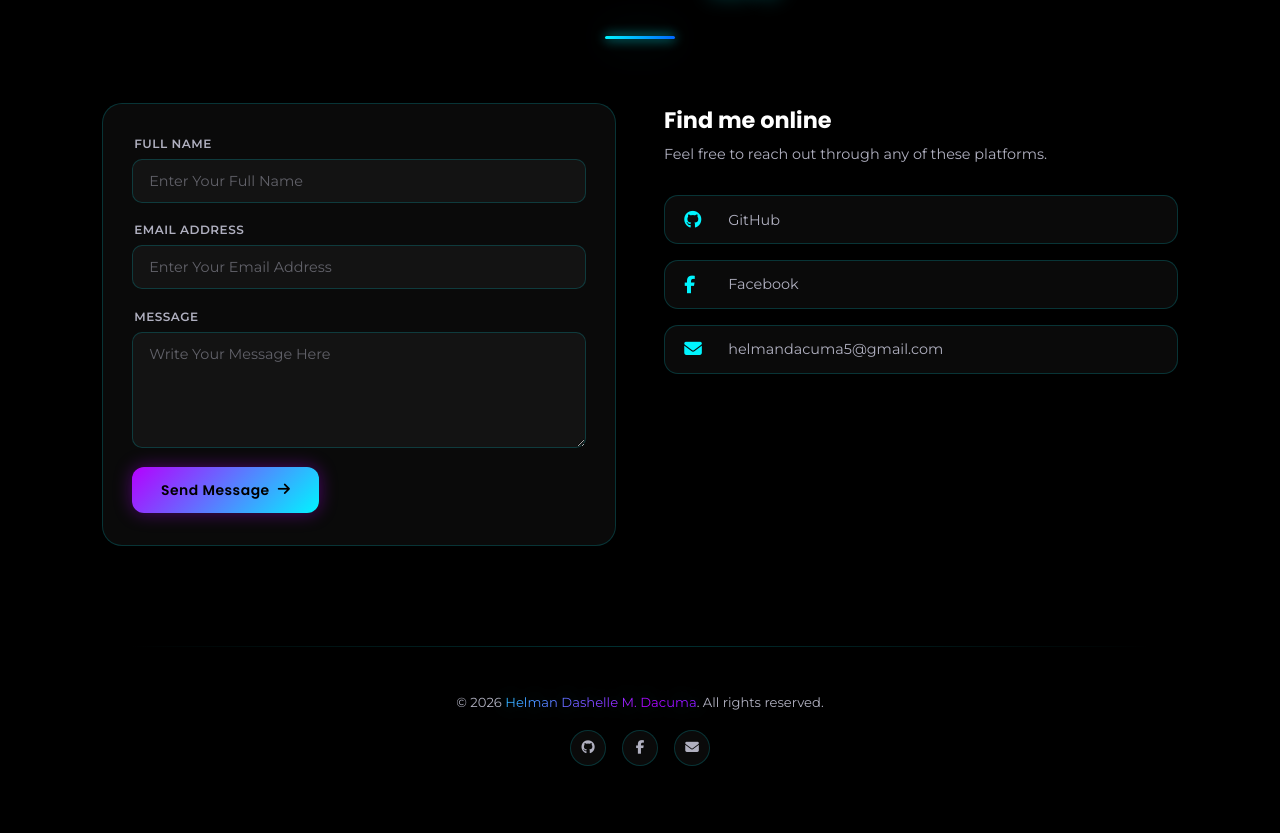
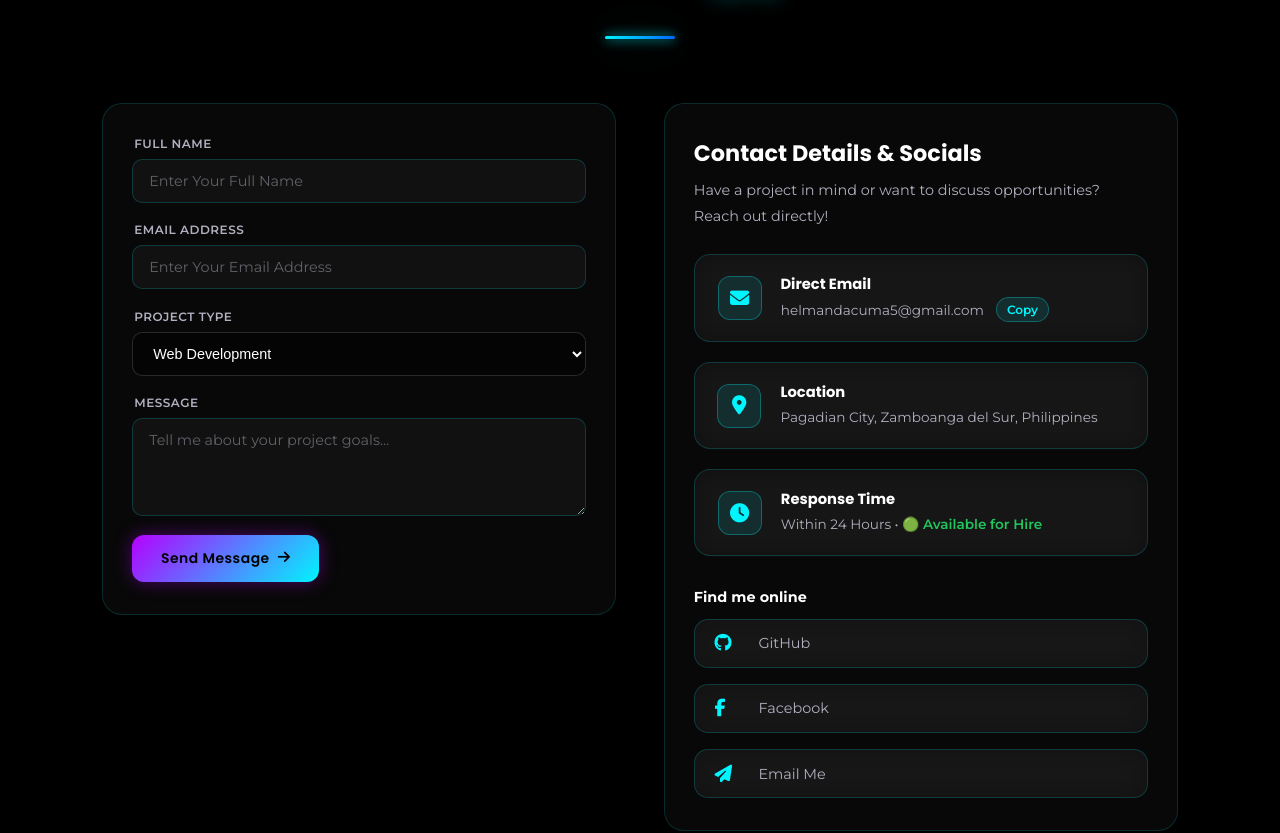
Before and after one commit to Dashersd/portfolio, a React (Vite) app: page / in a window 1280 px wide. Shown: the part 5917-6750 px from the top of the page. Built offline with nearby package versions, Linux system fonts and the light colour scheme.

Commit message:
Upgrade Contact section: added Spotlight cards, 1-click copy email button, Project Type dropdown, and info cards

```diff
--- a/src/components/Contact.jsx
+++ b/src/components/Contact.jsx
@@ -1,9 +1,17 @@
 import React, { useState } from 'react';
 import Reveal from './ui/Reveal';
+import SpotlightCard from './ui/SpotlightCard';
 
 const Contact = () => {
   const [success, setSuccess] = useState(false);
   const [loading, setLoading] = useState(false);
+  const [copied, setCopied] = useState(false);
+
+  const handleCopyEmail = () => {
+    navigator.clipboard.writeText('helmandacuma5@gmail.com');
+    setCopied(true);
+    setTimeout(() => setCopied(false), 3000);
+  };
 
   const handleSubmit = (e) => {
     e.preventDefault();
@@ -26,7 +34,8 @@ const Contact = () => {
       </Reveal>
 
       <div className="contact-grid">
-        <Reveal delay={0.2} className="glass-card contact-form-wrap">
+        <Reveal delay={0.2}>
+          <SpotlightCard className="glass-card contact-form-wrap">
             <form onSubmit={handleSubmit}>
               <div className="form-group">
                 <label htmlFor="name">Full Name</label>
@@ -37,8 +46,17 @@ const Contact = () => {
                 <input type="email" id="email" placeholder="Enter Your Email Address" className="neon-input" required />
               </div>
               <div className="form-group">
+                <label htmlFor="projectType">Project Type</label>
+                <select id="projectType" className="select-neon" defaultValue="Web Development">
+                  <option value="Web Development">Web Development</option>
+                  <option value="Mobile App">Mobile App Development</option>
+                  <option value="UI/UX Design">UI/UX Design</option>
+                  <option value="Consultation">Consultation & Strategy</option>
+                </select>
+              </div>
+              <div className="form-group">
                 <label htmlFor="message">Message</label>
-              <textarea id="message" rows="5" placeholder="Write Your Message Here" className="neon-input" required></textarea>
+                <textarea id="message" rows="4" placeholder="Tell me about your project goals..." className="neon-input" required></textarea>
               </div>
               <div style={{ display: 'flex', justifyContent: 'flex-start' }}>
                 <button
@@ -56,22 +74,60 @@ const Contact = () => {
                 <i className="fas fa-check-circle"></i> Message sent! I'll get back to you soon.
               </p>
             </form>
+          </SpotlightCard>
         </Reveal>
 
-        <Reveal delay={0.4} className="social-wrap">
-          <h3>Find me online</h3>
-          <p>Feel free to reach out through any of these platforms.</p>
+        <Reveal delay={0.4}>
+          <SpotlightCard className="glass-card social-wrap">
+            <h3>Contact Details & Socials</h3>
+            <p style={{ marginBottom: '1.5rem', color: 'var(--gray)', fontSize: '0.9rem' }}>
+              Have a project in mind or want to discuss opportunities? Reach out directly!
+            </p>
+
+            <div className="contact-info-cards">
+              <div className="contact-info-card">
+                <div className="contact-info-icon"><i className="fas fa-envelope"></i></div>
+                <div className="contact-info-text" style={{ flexGrow: 1 }}>
+                  <h4>Direct Email</h4>
+                  <p style={{ display: 'flex', alignItems: 'center', gap: '4px' }}>
+                    <span>helmandacuma5@gmail.com</span>
+                    <button onClick={handleCopyEmail} className="copy-email-btn" type="button" aria-label="Copy email address">
+                      {copied ? 'Copied! ✓' : 'Copy'}
+                    </button>
+                  </p>
+                </div>
+              </div>
+
+              <div className="contact-info-card">
+                <div className="contact-info-icon"><i className="fas fa-map-marker-alt"></i></div>
+                <div className="contact-info-text">
+                  <h4>Location</h4>
+                  <p>Pagadian City, Zamboanga del Sur, Philippines</p>
+                </div>
+              </div>
+
+              <div className="contact-info-card">
+                <div className="contact-info-icon"><i className="fas fa-clock"></i></div>
+                <div className="contact-info-text">
+                  <h4>Response Time</h4>
+                  <p>Within 24 Hours • <span style={{ color: '#22c55e', fontWeight: 600 }}>🟢 Available for Hire</span></p>
+                </div>
+              </div>
+            </div>
+
+            <h4 style={{ fontSize: '0.9rem', color: 'var(--white)', marginBottom: '0.8rem', fontWeight: 700 }}>Find me online</h4>
             <div className="social-icons">
-            <a href="https://github.com/Dashersd" target="_blank" rel="noreferrer" className="social-icon">
+              <a href="https://github.com/Dashersd" target="_blank" rel="noreferrer" className="social-icon" aria-label="GitHub">
                 <i className="fab fa-github"></i><span>GitHub</span>
               </a>
-            <a href="https://www.facebook.com/helman.dacuma.9" target="_blank" rel="noreferrer" className="social-icon">
+              <a href="https://www.facebook.com/helman.dacuma.9" target="_blank" rel="noreferrer" className="social-icon" aria-label="Facebook">
                 <i className="fab fa-facebook-f"></i><span>Facebook</span>
               </a>
-            <a href="mailto:helmandacuma5@gmail.com" className="social-icon">
-              <i className="fas fa-envelope"></i><span>helmandacuma5@gmail.com</span>
+              <a href="mailto:helmandacuma5@gmail.com" className="social-icon" aria-label="Email">
+                <i className="fas fa-paper-plane"></i><span>Email Me</span>
               </a>
             </div>
+          </SpotlightCard>
         </Reveal>
       </div>
     </section>
--- a/src/index.css
+++ b/src/index.css
@@ -1687,3 +1687,100 @@ body.cursor-magnetic .cursor-glow {
   color: #000;
   box-shadow: 0 0 12px rgba(181, 0, 255, 0.5);
 }
+
+/* ============================================================
+   [CSS] CONTACT SECTION ENHANCEMENTS
+============================================================ */
+.contact-info-cards {
+  display: flex;
+  flex-direction: column;
+  gap: 1.2rem;
+  margin-bottom: 2rem;
+}
+
+.contact-info-card {
+  background: rgba(255, 255, 255, 0.03);
+  backdrop-filter: blur(12px);
+  -webkit-backdrop-filter: blur(12px);
+  border: 1px solid rgba(0, 245, 255, 0.18);
+  border-radius: 16px;
+  padding: 1.2rem 1.4rem;
+  display: flex;
+  align-items: center;
+  gap: 1.2rem;
+  transition: var(--transition);
+}
+
+.contact-info-card:hover {
+  border-color: var(--cyan);
+  box-shadow: 0 0 20px rgba(0, 245, 255, 0.2);
+  transform: translateX(5px);
+}
+
+.contact-info-icon {
+  width: 44px;
+  height: 44px;
+  border-radius: 12px;
+  background: rgba(0, 245, 255, 0.1);
+  border: 1px solid rgba(0, 245, 255, 0.3);
+  color: var(--cyan);
+  display: flex;
+  align-items: center;
+  justify-content: center;
+  font-size: 1.2rem;
+  flex-shrink: 0;
+}
+
+.contact-info-text h4 {
+  font-family: var(--font-main);
+  font-size: 0.92rem;
+  font-weight: 700;
+  color: var(--white);
+  margin-bottom: 2px;
+}
+
+.contact-info-text p {
+  font-size: 0.85rem;
+  color: var(--gray);
+}
+
+.copy-email-btn {
+  background: rgba(0, 245, 255, 0.1);
+  border: 1px solid rgba(0, 245, 255, 0.3);
+  color: var(--cyan);
+  padding: 4px 10px;
+  border-radius: 20px;
+  font-size: 0.75rem;
+  font-weight: 600;
+  cursor: pointer;
+  margin-left: 8px;
+  transition: var(--transition);
+}
+
+.copy-email-btn:hover {
+  background: var(--cyan);
+  color: #000;
+  box-shadow: 0 0 10px var(--cyan);
+}
+
+.select-neon {
+  width: 100%;
+  padding: 0.75rem 1rem;
+  background: rgba(0, 0, 0, 0.5);
+  border: 1px solid rgba(255, 255, 255, 0.15);
+  border-radius: 10px;
+  color: var(--white);
+  font-size: 0.9rem;
+  outline: none;
+  transition: var(--transition);
+}
+
+.select-neon option {
+  background: #080c14;
+  color: var(--white);
+}
+
+.select-neon:focus {
+  border-color: var(--cyan);
+  box-shadow: 0 0 0 2px rgba(0, 245, 255, 0.15);
+}
```
Lines whose indentation alone changed are shown as unchanged.
